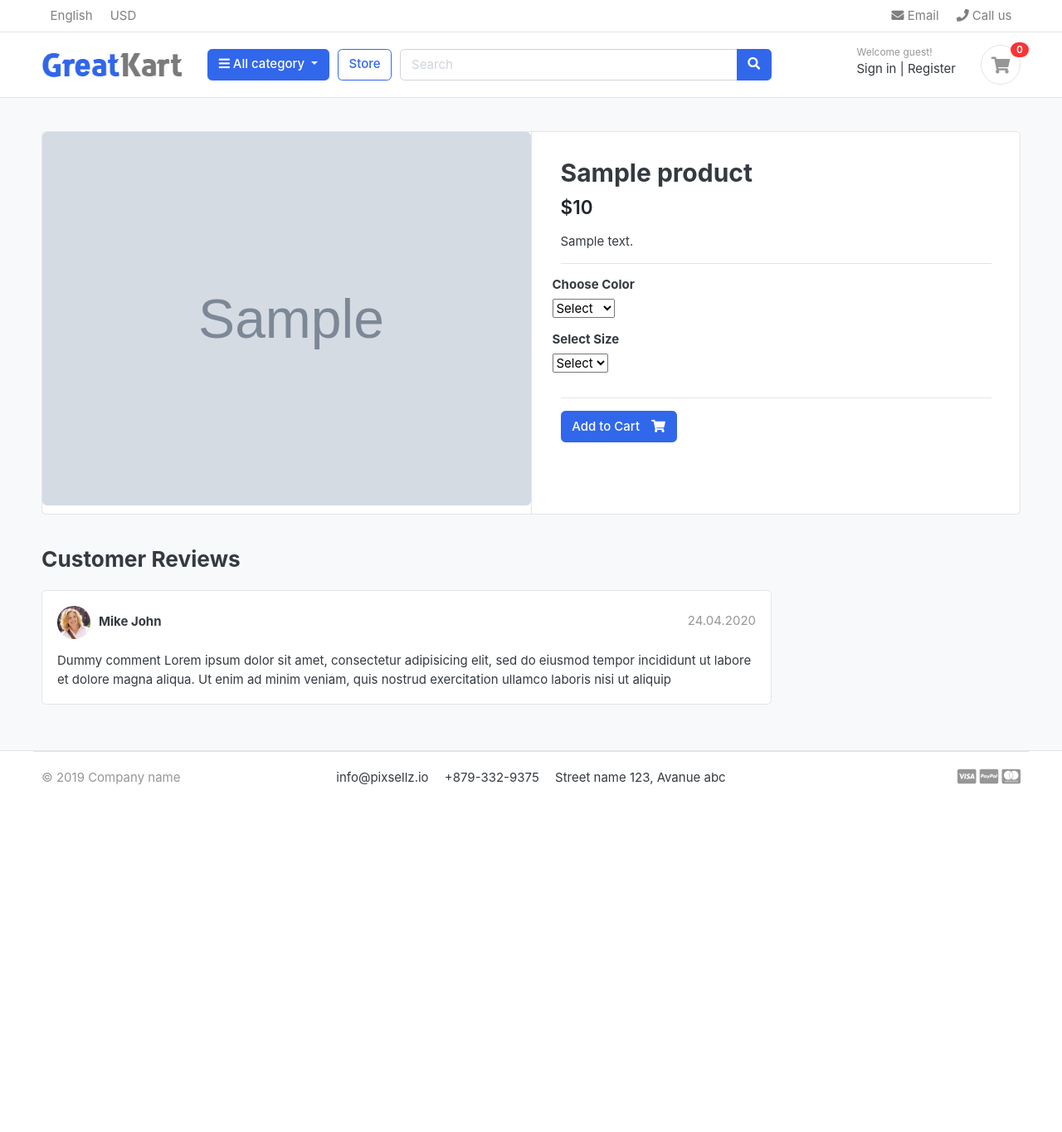
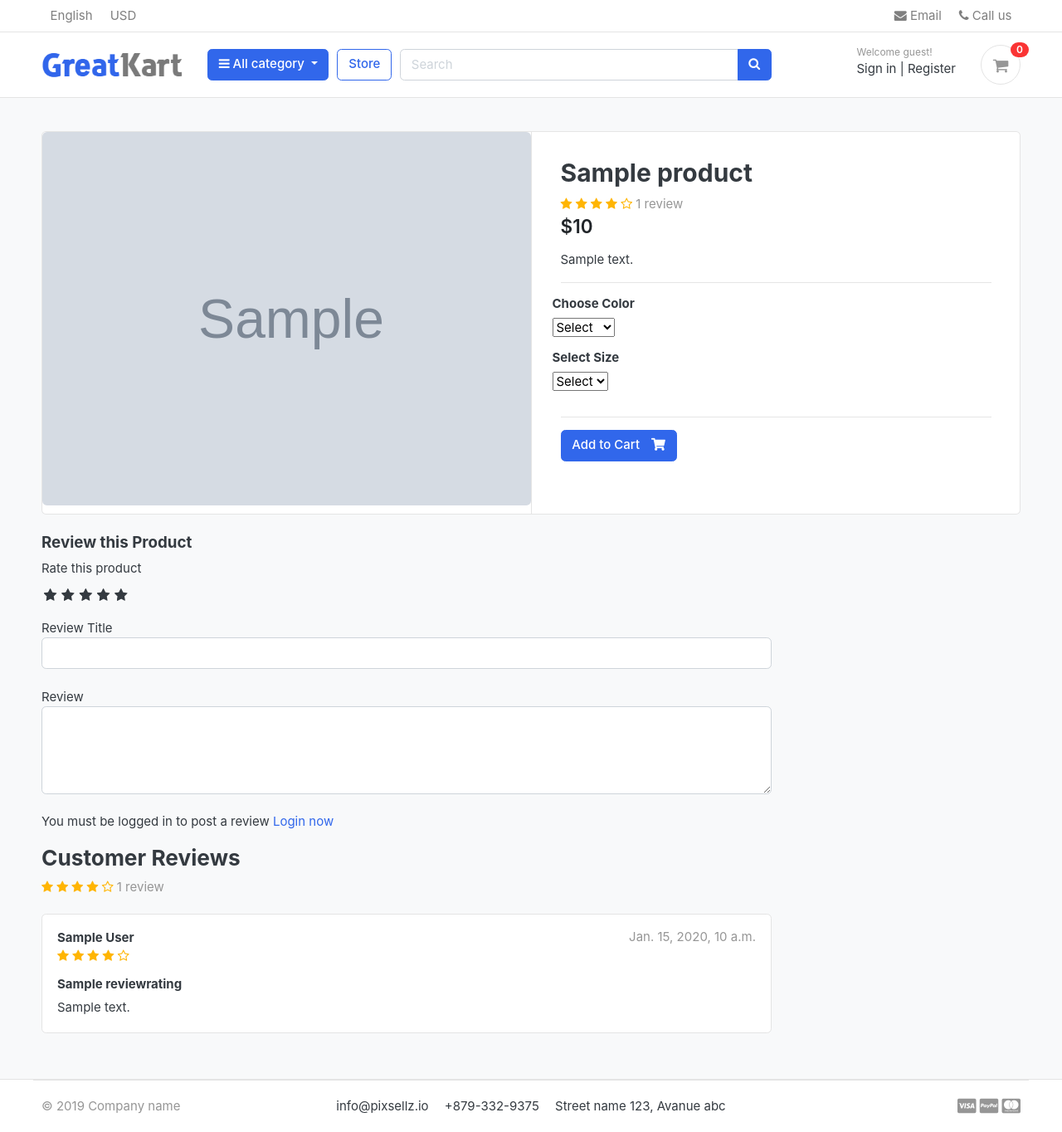
Before and after one commit to jayaprabhapalani/greatkart-django, a Django app: a page that uses templates/base.html in a window 1280 px wide. Shown: the whole page at 83% size. Before the commit the page ends 946 px from the top, so only its background shows below. Run offline with Django 5.2, Linux system fonts and the light colour scheme; tables that the repository leaves empty hold one stand-in row (values such as "Sample post"); grey boxes marked "Sample" are stand-in pictures; some libraries are stand-ins or nearby versions; some web fonts are replaced.

Commit message:
review and rating

```diff
--- a/accounts/models.py
+++ b/accounts/models.py
@@ -62,6 +62,9 @@ class Account(AbstractBaseUser):
     def __str__(self):
         return self.email
 
+    def full_name(self):
+        return f'{self.first_name} {self.last_name}'
+
     def has_perm(self,perm,obj=None):
         return self.is_admin
 
--- a/accounts/views.py
+++ b/accounts/views.py
@@ -38,7 +38,7 @@ def register(request):
             user.phone_number=phone_number # not in create user(from account manager) so manually creating here
             user.save()
 
-            #uUSER ACTIVATION
+            #USER ACTIVATION
             current_site=get_current_site(request)
             mail_subject='Please activate your account'
             message=render_to_string('accounts/account_verification_email.html',{
--- /dev/null
+++ b/greatkart/static/css/custom.css
@@ -0,0 +1,48 @@
+/* Hide Radio Button */
+.rate > input{
+    display: none;
+}
+
+.rate{
+    display: inline-block;
+    border: 0;
+
+}
+
+.rate > label{
+    float: right;
+
+}
+
+/* Showing stars */
+.rate > label::before{
+    display: inline-block;
+    font-size: 1.1rem;
+    font-family: FontAwesome;
+    content:"\f005";
+    margin:0;
+    padding: 0.3rem .2rem;
+    cursor: pointer;
+
+}
+
+/* Half star */
+.rate .half:before{
+    content:"\f089";
+    position:absolute;
+    padding-right: 0;
+}
+
+/* click and hover */
+.input:checked ~ label, label:hover~label{
+    color: #ffb503;
+}
+
+/* hover highlight */
+.input:checked + label:hover,input:checked~ label:hover,input:checked ~ label:hover~label,label:hover~input:checked ~label{
+    color:#cc9000;
+}
+
+#rating-star span i{
+    color: #ffb503 !important;
+}
--- a/store/admin.py
+++ b/store/admin.py
@@ -1,5 +1,5 @@
 from django.contrib import admin
-from .models import Product,Variation
+from .models import Product,Variation,ReviewRating
 from django.contrib.auth.admin import UserAdmin
 from store import models
 
@@ -16,3 +16,4 @@ class VariationAdmin(admin.ModelAdmin):
 
 admin.site.register(Product,ProductAdmin)
 admin.site.register(Variation,VariationAdmin)
+admin.site.register(ReviewRating)
--- a/store/urls.py
+++ b/store/urls.py
@@ -7,5 +7,6 @@ urlpatterns = [
     path('category/<slug:category_slug>/',views.store ,name='products_by_category'),
     path('category/<slug:category_slug>/<slug:product_slug>/',views.product_detail ,name='product_detail'),
     path('search/',views.search,name='search'),
+    path('submit_review/<int:product_id>/',views.submit_review,name="submit_review"),
 
 ]
--- a/store/views.py
+++ b/store/views.py
@@ -1,10 +1,13 @@
-from django.shortcuts import render,get_object_or_404
-from store.models import Product
+from django.shortcuts import render,get_object_or_404,redirect
+from store.models import Product,ReviewRating
 from category.models import Category
 from carts.models import CartItem
 from carts.views import _cart_id
 from django.http import HttpResponse
 from django.core.paginator import EmptyPage,Paginator
+from .forms import ReviewForm
+from django.contrib import messages
+from orders.models import OrderProduct
 from django.db.models import Q # for complex queries
 # Create your views here.
 
@@ -46,9 +49,23 @@ def product_detail(request,category_slug,product_slug):
     except Exception as e:
         raise e
 
+    if request.user.is_authenticated:
+        try:
+            orderproduct=OrderProduct.objects.filter(user=request.user,product_id=single_product.id).exists()
+        except OrderProduct.DoesNotExist:
+            orderproduct=None
+    else:
+        orderproduct=None
+
+    #get the reviews
+    reviews=ReviewRating.objects.filter(product_id=single_product.id,status=True)
+
+
     context={
         'single_product':single_product,
-        'in_cart':in_cart
+        'in_cart':in_cart,
+        'orderproduct':orderproduct,
+        'reviews':reviews
     }
 
     return render(request,'store/product_detail.html',context)
@@ -67,3 +84,27 @@ def search(request):
             'product_count':product_count,
         }
     return render(request,'store/store.html',context)
+
+#review and rating
+def submit_review(request,product_id):
+    url=request.META.get("HTTP_REFERER")
+    if request.method=="POST":
+        try:
+            reviews=ReviewRating.objects.get(user__id=request.user.id,product__id=product_id)
+            form=ReviewForm(request.POST,instance=reviews)
+            form.save()
+            messages.success(request,"Thank you! Your review has been updated.")
+            return redirect(url)
+        except(ReviewRating.DoesNotExist):
+            form=ReviewForm(request.POST)
+            if form.is_valid():
+                data=ReviewRating()
+                data.subject=form.cleaned_data['subject']
+                data.rating=form.cleaned_data['rating']
+                data.review=form.cleaned_data['review']
+                data.ip=request.META.get('REMOTE_ADDR')
+                data.product_id=product_id
+                data.user_id=request.user.id
+                data.save()
+                messages.success(request,"Thank you! Your review has been submitted.")
+                return redirect(url)
--- a/templates/base.html
+++ b/templates/base.html
@@ -50,6 +50,12 @@
       rel="stylesheet"
       media="only screen and (max-width: 1200px)"
     />
+    <link
+      href="{% static 'css/custom.css' %}"
+      rel="stylesheet"
+      type="text/css"
+    />
+    <link rel="stylesheet" href="https://cdnjs.cloudflare.com/ajax/libs/font-awesome/4.7.0/css/font-awesome.min.css">
 
     <!-- custom javascript -->
     <script src="{% static 'js/script.js' %}" type="text/javascript"></script>
--- a/templates/store/product_detail.html
+++ b/templates/store/product_detail.html
@@ -23,6 +23,22 @@
 				<article class="content-body">
 
 				<h2 class="title">{{ single_product.product_name }}</h2>
+				<div class="rating-star" id="rating-star">
+					<span>
+						<i class="fa fa-star{% if single_product.averageReview < 0.5 %}-o{% elif single_product.averageReview >= 0.5 and single_product.averageReview < 1 %}-half-o{% endif %} "></i>
+						<i class="fa fa-star{% if single_product.averageReview < 1.5 %}-o{% elif single_product.averageReview >= 1.5 and single_product.averageReview < 2 %}-half-o{% endif %} "></i>
+						<i class="fa fa-star{% if single_product.averageReview < 2.5 %}-o{% elif single_product.averageReview >= 2.5 and single_product.averageReview < 3 %}-half-o{% endif %} "></i>
+						<i class="fa fa-star{% if single_product.averageReview < 3.5 %}-o{% elif single_product.averageReview >= 3.5 and single_product.averageReview < 4 %}-half-o{% endif %} "></i>
+						<i class="fa fa-star{% if single_product.averageReview < 4.5 %}-o{% elif single_product.averageReview >= 4.5 and single_product.averageReview < 5 %}-half-o{% endif %} "></i>
+						{% if single_product.countReview == 1 %}
+							<span class="text-muted">{{single_product.countReview}} review</span>
+						{% else %}
+							<span class="text-muted">{{single_product.countReview}} reviews</span>
+						{% endif %}
+
+					</span>
+				</div>
+
 
 				<div class="mb-3">
 					<var class="price h4">${{ single_product.price }}</var>
@@ -81,28 +97,100 @@
 <div class="row">
 			<div class="col-md-9">
 
-	<header class="section-heading">
-		<h3>Customer Reviews </h3>
 
-	</header>
+	<form action="{% url 'submit_review' single_product.id %}" method="POST">
+		{% csrf_token %}
+		<h5>Review this Product</h5>
 
+		<div>
+			<!-- Rating star -->
+			<label for="">Rate this product</label>
+			<br>
+			<div class="rate">
+				<input type="radio" name="rating" id="rating10" value="5" required><label for="rating10" title="5"></label>
+				<input type="radio" name="rating" id="rating9" value="4.5" required><label for="rating9" title="4.5" class="half"></label>
+				<input type="radio" name="rating" id="rating8" value="4" required><label for="rating8" title="4"></label>
+				<input type="radio" name="rating" id="rating7" value="3.5" required><label for="rating7" title="3.5" class="half"></label>
+				<input type="radio" name="rating" id="rating6" value="3" required><label for="rating6" title="3"></label>
+				<input type="radio" name="rating" id="rating5" value="2.5" required><label for="rating5" title="2.5" class="half"></label>
+				<input type="radio" name="rating" id="rating4" value="2" required><label for="rating4" title="2"></label>
+				<input type="radio" name="rating" id="rating3" value="1.5" required><label for="rating3" title="1.5" class="half"></label>
+				<input type="radio" name="rating" id="rating2" value="1" required><label for="rating2" title="1"></label>
+				<input type="radio" name="rating" id="rating1" value="0.5" required><label for="rating1" title="0.5" class="half"></label>
+
+			</div>
+			<br>
+
+			 Review Title
+			 <input type="text" name="subject" class="form-control"  id="">
+			 <br>
+			 Review
+			 <textarea name="review" rows="4" class="form-control" id=""></textarea>
+			 <br>
+			 {% if user.is_authenticated %}
+			 	{% if orderproduct %}
+					<input type="submit" value="Submit Review" class="btn btn-primary mb-5">
+				{% else %}
+					<p>You must purchase this product to post a review </p>
+				{% endif %}
+
+			 {% else %}
+			 <p>You must be logged in to post a review <span><a href="{% url 'login' %}">Login now</a></span></p>
+			 {% endif %}
+
+		</div>
+		{%  include 'includes/alerts.html' %}
+
+	</form>
+		<header class="section-heading">
+			<h3>Customer Reviews  </h3>
+			<div class="rating-star" id="rating-star">
+					<span>
+						<i class="fa fa-star{% if single_product.averageReview < 0.5 %}-o{% elif single_product.averageReview >= 0.5 and single_product.averageReview < 1 %}-half-o{% endif %} "></i>
+						<i class="fa fa-star{% if single_product.averageReview < 1.5 %}-o{% elif single_product.averageReview >= 1.5 and single_product.averageReview < 2 %}-half-o{% endif %} "></i>
+						<i class="fa fa-star{% if single_product.averageReview < 2.5 %}-o{% elif single_product.averageReview >= 2.5 and single_product.averageReview < 3 %}-half-o{% endif %} "></i>
+						<i class="fa fa-star{% if single_product.averageReview < 3.5 %}-o{% elif single_product.averageReview >= 3.5 and single_product.averageReview < 4 %}-half-o{% endif %} "></i>
+						<i class="fa fa-star{% if single_product.averageReview < 4.5 %}-o{% elif single_product.averageReview >= 4.5 and single_product.averageReview < 5 %}-half-o{% endif %} "></i>
+						{% if single_product.countReview == 1 %}
+							<span class="text-muted">{{single_product.countReview}} review</span>
+						{% else %}
+							<span class="text-muted">{{single_product.countReview}} reviews</span>
+						{% endif %}
+
+					</span>
+				</div>
+
+		</header>
+{% for review in reviews %}
 	<article class="box mb-3">
 		<div class="icontext w-100">
-			<img src="./images/avatars/avatar1.jpg" class="img-xs icon rounded-circle">
+
 			<div class="text">
-				<span class="date text-muted float-md-right">24.04.2020 </span>
-				<h6 class="mb-1">Mike John </h6>
+				<span class="date text-muted float-md-right">{{review.updated_at}} </span>
+				<h6 class="mb-1">{{review.user.full_name}}</h6>
+				<div class="rating-star" id="rating-star">
+					<span>
+						<i class="fa fa-star{% if review.rating == 0.5 %}-half-o{% elif review.rating < 1 %}-o{% endif %} "></i>
+						<i class="fa fa-star{% if review.rating == 1.5 %}-half-o{% elif review.rating < 2 %}-o{% endif %} "></i>
+						<i class="fa fa-star{% if review.rating == 2.5 %}-half-o{% elif review.rating < 3 %}-o{% endif %} "></i>
+						<i class="fa fa-star{% if review.rating == 3.5 %}-half-o{% elif review.rating < 4 %}-o{% endif %} "></i>
+						<i class="fa fa-star{% if review.rating == 4.5 %}-half-o{% elif review.rating < 5 %}-o{% endif %} "></i>
+
+					</span>
+
+				</div>
 
 			</div>
 		</div> <!-- icontext.// -->
 		<div class="mt-3">
+			<h6>{{review.subject}} </h6>
 			<p>
-				Dummy comment Lorem ipsum dolor sit amet, consectetur adipisicing elit, sed do eiusmod
-				tempor incididunt ut labore et dolore magna aliqua. Ut enim ad minim veniam,
-				quis nostrud exercitation ullamco laboris nisi ut aliquip
+				{{review.review}}
 			</p>
 		</div>
 	</article>
+{% endfor %}
+
 
 
 
```
Also changed, not shown: store/forms.py (added, +7 -0 lines), store/models.py (+31 -0 lines), store/migrations/0003_reviewrating.py (added).
